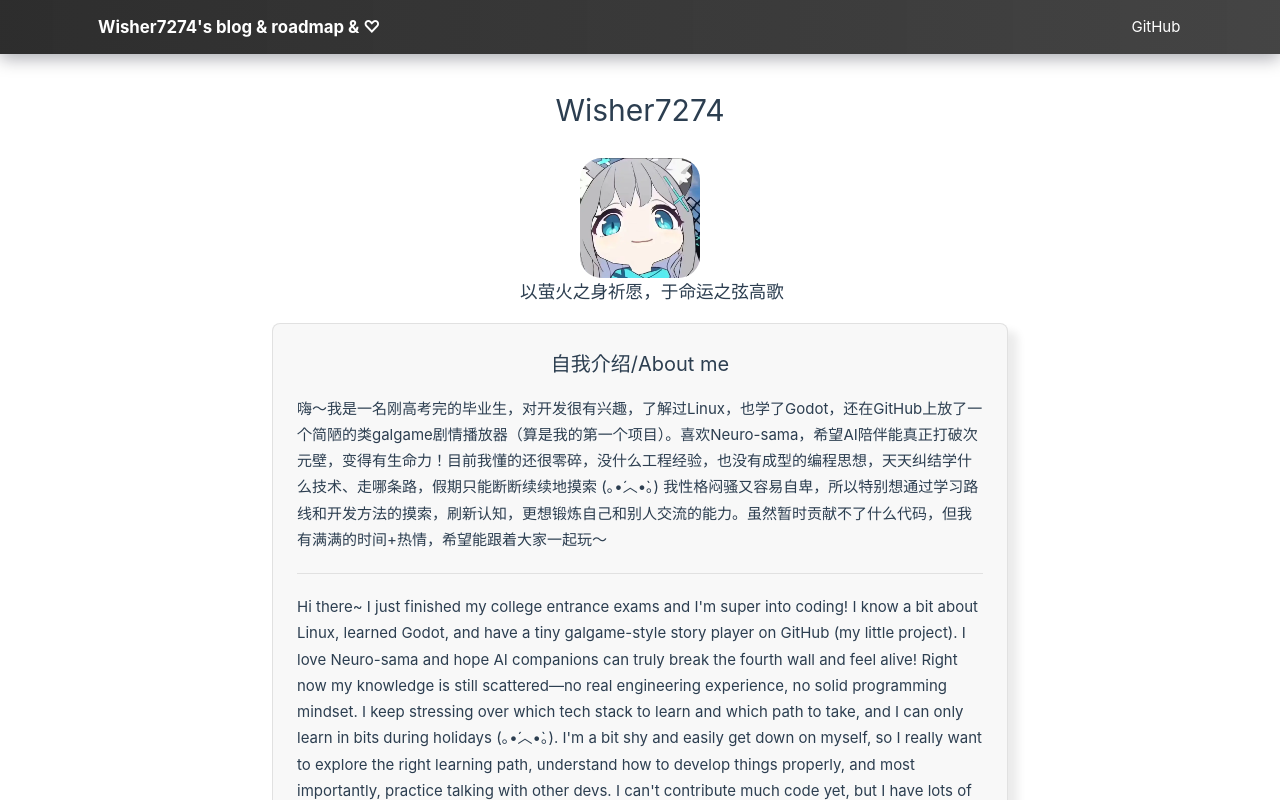
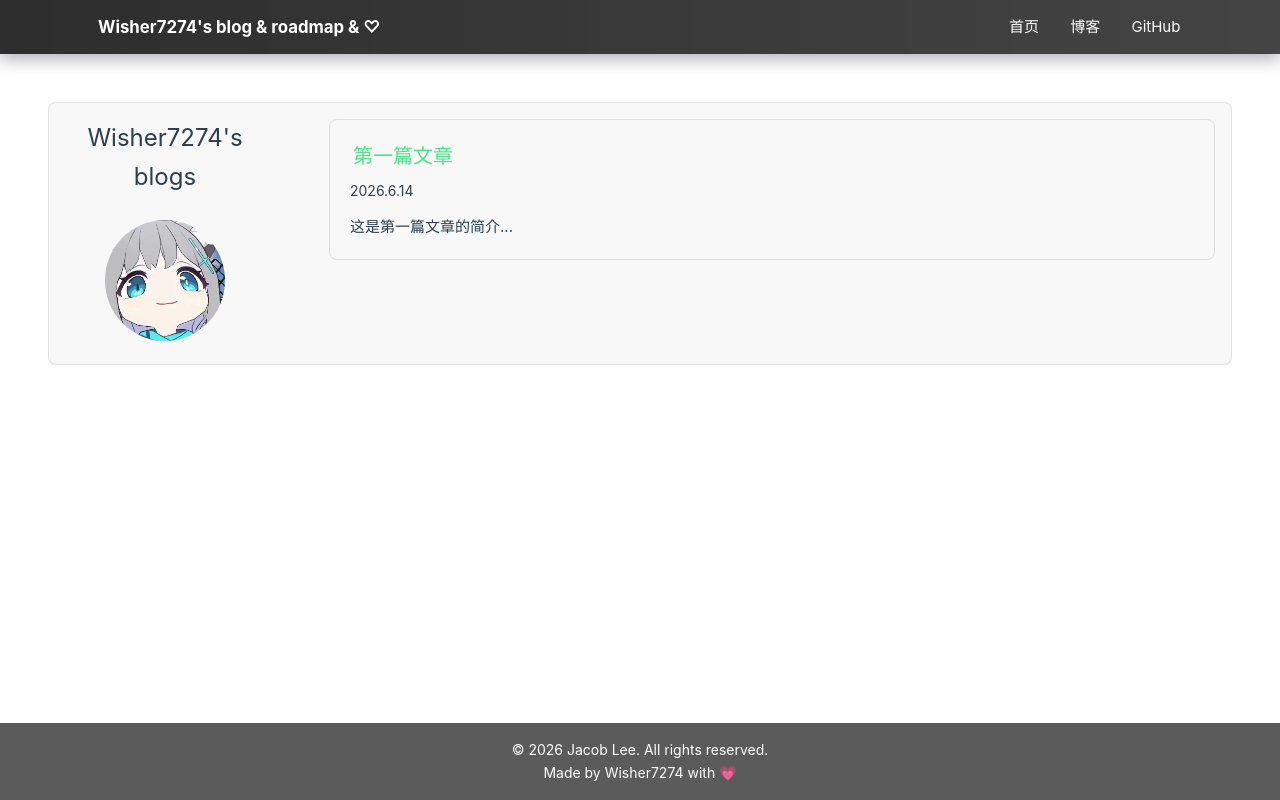
Before and after one commit to Wisher7274/roadmap-for-myself, a Vue app in the folder rdmyself_vue/: page /blog in a window 1280 px wide. Shown: the top 800 px of the page. Built offline with nearby package versions, Linux system fonts and the light colour scheme.

Commit message:
feat: 新增个人博客列表界面

```diff
--- a/rdmyself_vue/src/App.vue
+++ b/rdmyself_vue/src/App.vue
@@ -1,8 +1,163 @@
 <script setup>
-// 从 components 文件夹引入主页组件
-import Home from './components/Home.vue'
+import { ref } from 'vue'
+import router from './router';
+const mobileOpen = ref(false)
+const toggleMobile = () => {
+mobileOpen.value = !mobileOpen.value
+}
 </script>
+<template>
+  <div class="page">
+    <header class="header">
+      <div class="header-inner">
+        <a class="logo" href="/">Wisher7274's blog & roadmap & ♡</a>
 
-<template>
-  <Home />
+        <nav class="nav" :data-open="mobileOpen">
+          <RouterLink to="/">首页</RouterLink>
+          <RouterLink to ="/blog">博客</RouterLink>
+          <a href="https://github.com/Wisher7274/roadmap-for-myself" target="_blank" rel="noopener">GitHub</a>
+        </nav>
+
+        <button class="menu-btn" @click="toggleMobile" aria-label="menu">
+          <span class="bar"></span>
+          <span class="bar"></span>
+          <span class="bar"></span>
+        </button>
+      </div>
+      <div class="header-bottom" v-if="mobileOpen">
+        <nav class="nav-mobile">
+          <RouterLink to="/">首页</RouterLink>
+          <RouterLink to ="/blog">博客</RouterLink>
+          <a href="https://github.com/Wisher7274/roadmap-for-myself" target="_blank" rel="noopener">GitHub</a>
+        </nav>
+      </div>
+    </header>
+
+    <router-view />
+
+    <footer class="footer">
+      <span>&copy; 2026 Jacob Lee. All rights reserved.</span>
+      <p>Made by Wisher7274 with 💗</p>
+    </footer>
+  </div>
 </template>
+
+<style>
+.page {
+  display: flex;
+  flex-direction: column;
+  min-height: 100vh;
+}
+.content {
+  flex: 1;
+  max-width: 50rem;
+  margin: 0 auto;
+  text-align: left;
+  padding: 2rem;
+}
+.header {
+  position: sticky;
+  top: 0;
+  z-index: 40;
+  /* 渐变 + 轻微毛玻璃效果 */
+  background: linear-gradient(90deg, rgba(34,34,34,0.95), rgba(48,48,48,0.9));
+  color: var(--vt-c-white);
+  padding: 0.5rem 1rem;
+  backdrop-filter: blur(6px);
+  -webkit-backdrop-filter: blur(6px);
+  box-shadow: 0 4px 18px rgba(2,6,23,0.35);
+}
+
+.header-inner {
+  display: flex;
+  align-items: center;
+  gap: 1rem;
+  max-width: 1100px;
+  margin: 0 auto;
+}
+
+.logo {
+  font-weight: 700;
+  color: var(--vt-c-white);
+  text-decoration: none;
+  font-size: 1.05rem;
+  padding: 0.25rem 0.5rem;
+}
+
+.nav {
+  margin-left: auto;
+  display: flex;
+  gap: 0.75rem;
+  align-items: center;
+}
+
+.nav a {
+  color: var(--vt-c-white);
+  text-decoration: none;
+  padding: 0.45rem 0.6rem;
+  border-radius: 6px;
+  transition: background-color 0.18s, transform 0.12s;
+}
+
+.nav a:hover {
+  background: rgba(255,255,255,0.06);
+  transform: translateY(-1px);
+}
+
+.menu-btn {
+  display: none;
+  background: transparent;
+  border: none;
+  margin-left: 0.5rem;
+  padding: 0.3rem;
+  cursor: pointer;
+}
+
+.menu-btn .bar {
+  display: block;
+  width: 20px;
+  height: 2px;
+  background: var(--vt-c-white);
+  margin: 3px 0;
+  border-radius: 2px;
+}
+
+.header-bottom {
+  background: linear-gradient(180deg, rgba(0,0,0,0.03), transparent);
+  padding: 0.5rem 1rem 0.75rem;
+}
+
+.nav-mobile {
+  display: flex;
+  flex-direction: column;
+  gap: 0.35rem;
+  max-width: 1100px;
+  margin: 0.25rem auto 0;
+}
+
+.nav-mobile a {
+  padding: 0.5rem 0.75rem;
+  border-radius: 6px;
+  color: var(--vt-c-white);
+  text-decoration: none;
+  background: rgba(255,255,255,0.02);
+}
+
+@media (max-width: 720px) {
+  .nav { display: none; }
+  .menu-btn { display: inline-block; }
+}
+
+@media (min-width: 721px) {
+  .header-bottom { display: none; }
+}
+.footer {
+  background-color: #333;
+  color: #fff;
+  /* 上下 + 左右留白，文字不贴底栏边缘 */
+  padding: 1rem 1.5rem;
+  text-align: center;
+  font-size: 0.875rem;
+  opacity: 0.8;
+}
+</style>
--- a/rdmyself_vue/src/assets/base.css
+++ b/rdmyself_vue/src/assets/base.css
@@ -39,10 +39,10 @@
 @media (prefers-color-scheme: dark) {
   :root {
     /* 页面主背景：深蓝（替换原来的纯黑） */
-    --color-background: #41a0d8;
+    --color-background: #1b1b1b;
     /* 卡片等稍浅一层，和主背景区分开 */
-    --color-background-soft: #416cad;
-    --color-background-mute: #1dc1eb;
+    --color-background-soft: #494949c4;
+    --color-background-mute: #d6d6d6;
 
     --color-border: rgba(255, 255, 255, 0.15);
     --color-border-hover: rgba(255, 255, 255, 0.25);
--- a/rdmyself_vue/src/assets/main.css
+++ b/rdmyself_vue/src/assets/main.css
@@ -11,14 +11,14 @@
 a,
 .green {
   text-decoration: none;
-  color: rgb(1, 238, 255);
+  color: rgb(75, 228, 133);
   transition: 0.4s;
   padding: 3px;
 }
 
 @media (hover: hover) {
   a:hover {
-    background-color: hsla(160, 100%, 37%, 0.2);
+    background-color: hsla(0, 0%, 100%, 0.2);
   }
 }
 
--- /dev/null
+++ b/rdmyself_vue/src/components/BlogList.vue
@@ -0,0 +1,96 @@
+<script setup>
+import { ref } from 'vue'
+const posts = ref([
+    { id: 1, title: '第一篇文章', summary: '这是第一篇文章的简介...' ,date: '2026.6.14' },
+])
+</script>
+
+<template>
+    <main class="content">
+        <section class="hbox">
+            <section class="intro">
+                <h1>Wisher7274's blogs</h1>
+                <img src="../assets/avatar.png" alt="avator">
+            </section>
+            <div>
+                <article v-for="post in posts" :key="post.id" class="card">
+                <h2><RouterLink :to ="`/blog/${post.id}`">{{ post.title }}</RouterLink></h2>
+                <time>{{ post.date }}</time>
+                <p>{{ post.summary }}</p>
+                </article>
+            </div>
+        </section>
+    </main>
+</template>
+
+<style scoped>
+/* 左右两栏的主容器 */
+.hbox {
+  display: flex;           /* 横向排列子元素 */
+  gap: 2rem;               /* 左右两栏间距 */
+  align-items: flex-start; /* 顶部对齐（避免高度不一致时错位） */
+  background: var(--color-background-soft);
+  border: 1px solid var(--color-border);
+  border-radius: 8px;
+  margin: 1rem;
+}
+
+/* 左侧：标题 + 头像 */
+.intro {
+  width: 200px;            /* 固定左栏宽度，不伸缩 */
+  flex-shrink: 0;          /* 容器空间不足时也不缩小 */
+  text-align: center;      /* 内容居中（标题、头像） */
+  margin: 1rem;
+}
+
+.intro h1 {
+  font-size: 1.5rem;
+  margin-bottom: 1rem;
+}
+
+.intro img {
+  width: 100%;
+  max-width: 120px;
+  border-radius: 50%;      /* 圆形头像，视喜好可改 */
+  margin-top: 0.5rem;
+}
+
+/* 右侧：文章列表（自动占满剩余空间） */
+.hbox > div {
+  flex: 1;                 /* 撑满剩余宽度 */
+  min-width: 0;            /* 防止内容溢出撑破容器（flex 子元素默认 min-width: auto） */
+}
+
+/* 文章卡片 */
+.card {
+  background: var(--color-background-soft);
+  border: 1px solid var(--color-border);
+  border-radius: 8px;
+  padding: 1.25rem;
+  margin-bottom: 1rem;
+  margin: 1rem;
+}
+
+.card h2 {
+  margin: 0 0 0.5rem;
+  font-size: 1.25rem;
+}
+
+.card time {
+  display: block;
+  color: var(--vt-c-text-secondary);
+  font-size: 0.875rem;
+  margin-bottom: 0.75rem;
+}
+
+.card p {
+  margin: 0;
+  line-height: 1.6;
+}
+
+/* 可选：博客页外层 content 放宽一些 */
+.content {
+  min-width: 80rem;
+  max-width: 100rem;        /* 原先 50rem，拓宽以容纳双栏 */
+}
+</style>
--- a/rdmyself_vue/src/components/Home.vue
+++ b/rdmyself_vue/src/components/Home.vue
@@ -1,40 +1,13 @@
 <script setup>
-import { ref } from 'vue'
 
-const mobileOpen = ref(false)
-const toggleMobile = () => {
-  mobileOpen.value = !mobileOpen.value
-}
 </script>
 
 <template>
-  <div class="page">
-    <header class="header">
-      <div class="header-inner">
-        <a class="logo" href="/">Wisher7274's blog & roadmap & ♡</a>
-
-        <nav class="nav" :data-open="mobileOpen">
-          <a href="https://github.com/Wisher7274/roadmap-for-myself" target="_blank" rel="noopener">GitHub</a>
-        </nav>
-
-        <button class="menu-btn" @click="toggleMobile" aria-label="menu">
-          <span class="bar"></span>
-          <span class="bar"></span>
-          <span class="bar"></span>
-        </button>
-      </div>
-      <div class="header-bottom" v-if="mobileOpen">
-        <nav class="nav-mobile">
-          <a href="https://github.com/Wisher7274/roadmap-for-myself" target="_blank" rel="noopener">GitHub</a>
-        </nav>
-      </div>
-    </header>
-
-    <main class="content">
+  <main class="content">
       <h1 class="title">Wisher7274</h1>
       <div class="hcontainer">
         <img src="../assets/avatar.png" alt="Avatar" style="width: 120px; height: 120px; border-radius: 18%; object-fit: cover;">
-        <p style="margin-left: 1.5rem; font-size: 1.1rem; color: var(--vt-c-text-secondary);">以萤火之身祈愿，于命运之弦高歌</p>
+        <p style="margin-left: 1.5rem; font-size: 1.1rem; color: var(--color-text);">以萤火之身祈愿，于命运之弦高歌</p>
       </div>
       <!-- section = 页面里的一块独立区域，这里专门放「自我介绍」 -->
       <section class="intro">
@@ -52,128 +25,20 @@ const toggleMobile = () => {
         <p>今天推送了七八个提交，发现github的绿点完全没出来，查半天发现我本地git邮箱写的是gitee的匿名邮箱……所以就有了这行字（刷绿点）</p>
       </section>
       <p style="margin-top: 2rem; text-align: center; color: var(--vt-c-text-secondary);">（这个博客只写了个“简介”，暂时没有其他页面，敬请期待后续更新～）</p>
-    </main>
-
-    <footer class="footer">
-      <span>&copy; 2026 Jacob Lee. All rights reserved.</span>
-      <p>Made by Wisher7274 with 💗</p>
-    </footer>
-  </div>
+  </main>
 </template>
 
 <style scoped>
 .page {
   display: flex;
   flex-direction: column;
+  align-items: center;
   min-height: 100vh;
 }
-.header {
-  position: sticky;
-  top: 0;
-  z-index: 40;
-  /* 渐变 + 轻微毛玻璃效果 */
-  background: linear-gradient(90deg, rgba(34,34,34,0.95), rgba(48,48,48,0.9));
-  color: var(--vt-c-white);
-  padding: 0.5rem 1rem;
-  backdrop-filter: blur(6px);
-  -webkit-backdrop-filter: blur(6px);
-  box-shadow: 0 4px 18px rgba(2,6,23,0.35);
-}
-
-.header-inner {
-  display: flex;
-  align-items: center;
-  gap: 1rem;
-  max-width: 1100px;
-  margin: 0 auto;
-}
-
-.logo {
-  font-weight: 700;
-  color: var(--vt-c-white);
-  text-decoration: none;
-  font-size: 1.05rem;
-  padding: 0.25rem 0.5rem;
-}
-
-.nav {
-  margin-left: auto;
-  display: flex;
-  gap: 0.75rem;
-  align-items: center;
-}
-
-.nav a {
-  color: var(--vt-c-white);
-  text-decoration: none;
-  padding: 0.45rem 0.6rem;
-  border-radius: 6px;
-  transition: background-color 0.18s, transform 0.12s;
-}
-
-.nav a:hover {
-  background: rgba(255,255,255,0.06);
-  transform: translateY(-1px);
-}
-
-.menu-btn {
-  display: none;
-  background: transparent;
-  border: none;
-  margin-left: 0.5rem;
-  padding: 0.3rem;
-  cursor: pointer;
-}
-
-.menu-btn .bar {
-  display: block;
-  width: 20px;
-  height: 2px;
-  background: var(--vt-c-white);
-  margin: 3px 0;
-  border-radius: 2px;
-}
-
-.header-bottom {
-  background: linear-gradient(180deg, rgba(0,0,0,0.03), transparent);
-  padding: 0.5rem 1rem 0.75rem;
-}
-
-.nav-mobile {
-  display: flex;
-  flex-direction: column;
-  gap: 0.35rem;
-  max-width: 1100px;
-  margin: 0.25rem auto 0;
-}
-
-.nav-mobile a {
-  padding: 0.5rem 0.75rem;
-  border-radius: 6px;
-  color: var(--vt-c-white);
-  text-decoration: none;
-  background: rgba(255,255,255,0.02);
-}
-
-@media (max-width: 720px) {
-  .nav { display: none; }
-  .menu-btn { display: inline-block; }
-}
-
-@media (min-width: 721px) {
-  .header-bottom { display: none; }
-}
-.content {
-  flex: 1;
-  max-width: 50rem;
-  margin: 0 auto;
-  text-align: left;
-  padding: 2rem;
-}
-
 .title {
   text-align: center;
   margin-bottom: 1.5rem;
+  color: var(--color-text);
 }
 .hcontainer {
   display: flex;
@@ -216,13 +81,5 @@ const toggleMobile = () => {
   text-align: center;
 }
 
-.footer {
-  background-color: #333;
-  color: #fff;
-  /* 上下 + 左右留白，文字不贴底栏边缘 */
-  padding: 1rem 1.5rem;
-  text-align: center;
-  font-size: 0.875rem;
-  opacity: 0.8;
-}
+
 </style>
--- a/rdmyself_vue/src/main.js
+++ b/rdmyself_vue/src/main.js
@@ -2,5 +2,6 @@ import './assets/main.css'
 
 import { createApp } from 'vue'
 import App from './App.vue'
+import router from './router'
 
-createApp(App).mount('#app')
+createApp(App).use(router).mount('#app')
--- /dev/null
+++ b/rdmyself_vue/src/router/index.js
@@ -0,0 +1,17 @@
+import { createRouter, createWebHistory } from 'vue-router'
+import Home from '../components/Home.vue'
+import BlogList from '../components/BlogList.vue'
+import BlogPost from '../components/BlogPost.vue'
+
+const routes = [
+  { path: '/', name: 'home', component: Home },
+  { path: '/blog', name: 'blog-list', component: BlogList },
+  { path: '/blog/:id', name: 'blog-post', component: BlogPost },
+]
+
+const router = createRouter({
+  history: createWebHistory(),
+  routes,
+})
+
+export default router
```
Also changed, not shown: rdmyself_vue/src/components/BlogPost.vue (added, +14 -0 lines).
